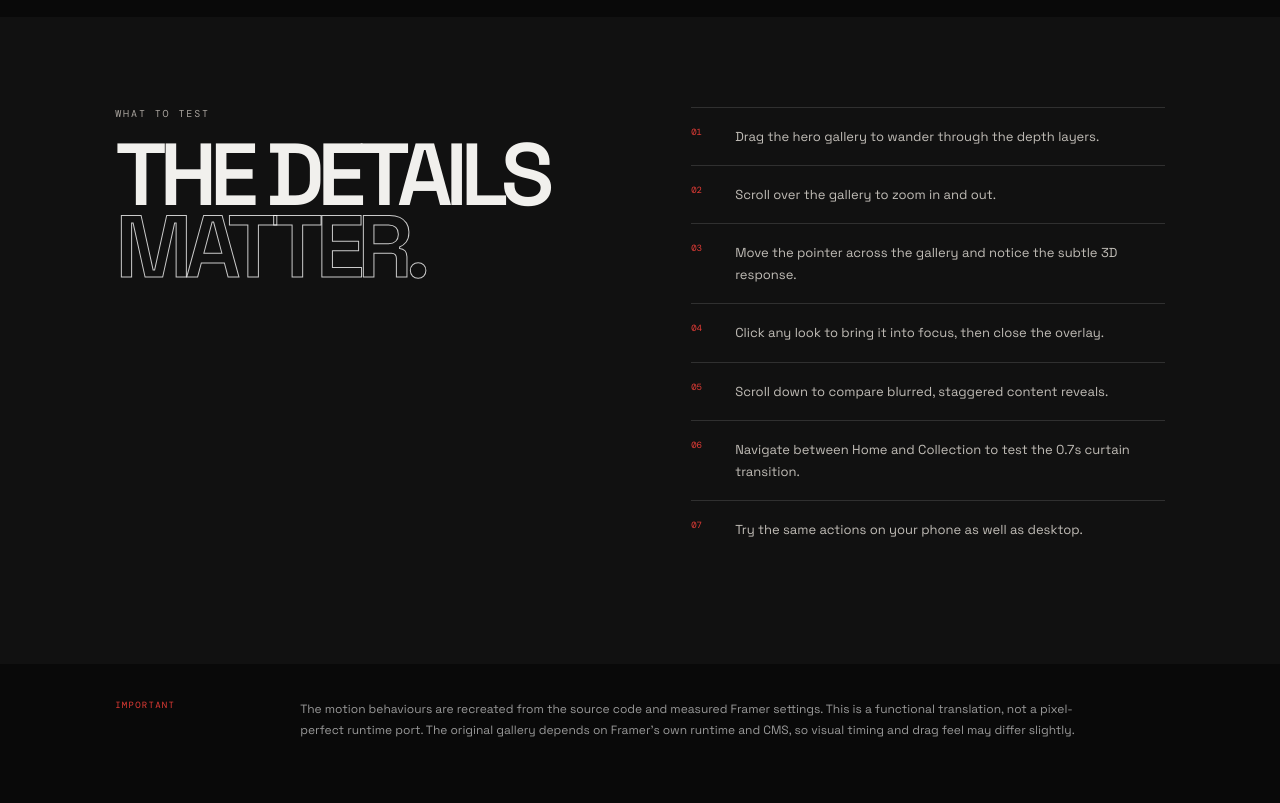
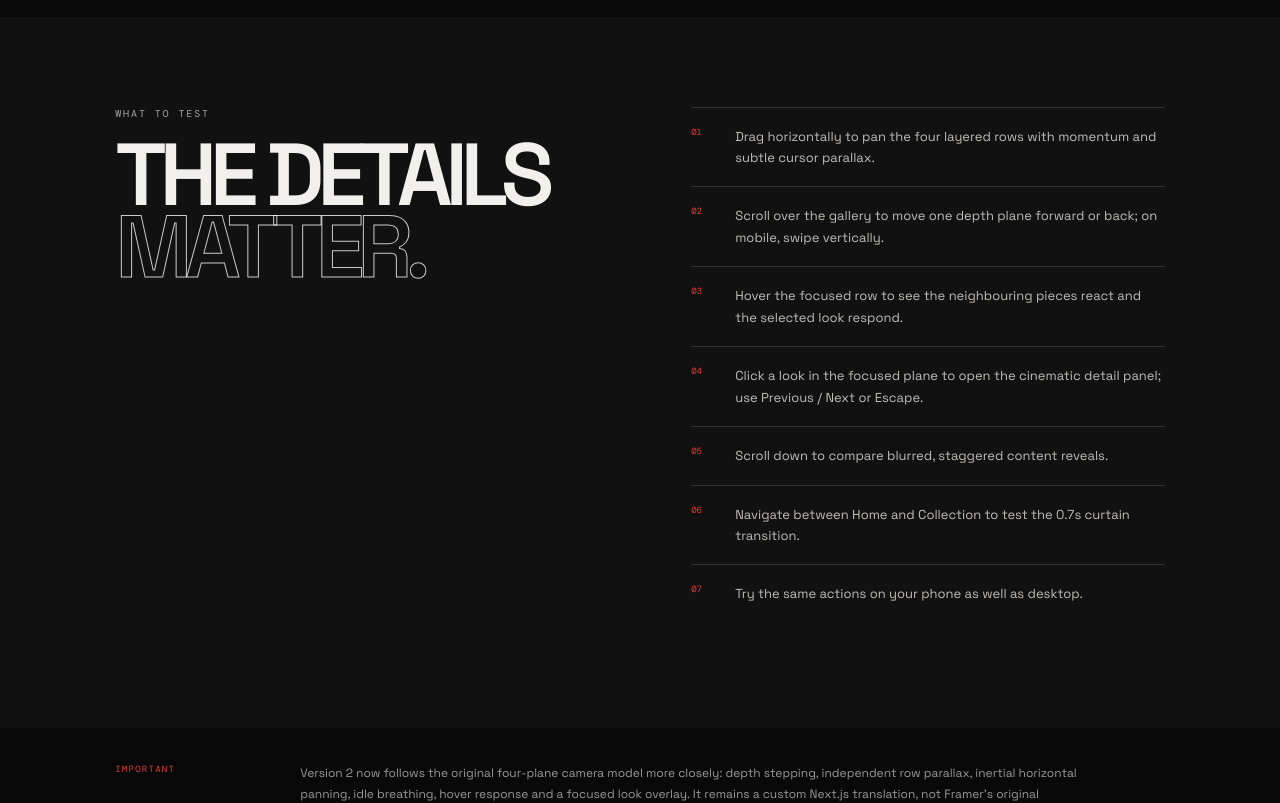
Before and after one commit to mrfictionbd-design/mr-fiction-framer-source., a Next.js app in the folder demo/: page /compare in a window 1280 px wide. Shown: the part 1680-2483 px from the top of the page. Built offline with nearby package versions, Linux system fonts and the light colour scheme.

Commit message:
Update motion comparison instructions for four-plane gallery

```diff
--- a/demo/app/compare/page.tsx
+++ b/demo/app/compare/page.tsx
@@ -13,9 +13,9 @@ export default function ComparePage(){
   <div className="compare-panel"><div className="compare-panel-head"><span>02 / NEW BUILD</span><span>NEXT.JS + FRAMER MOTION</span></div><div className="compare-frame"><iframe src="/" title="New MR. FICTION motion demo" loading="lazy"/></div><a className="compare-open" href="/" target="_blank">OPEN NEW DEMO IN A NEW TAB ↗</a></div>
  </section>
  <section className="motion-checks"><div><p className="eyebrow">WHAT TO TEST</p><h2>THE DETAILS<br/><em>MATTER.</em></h2></div><div className="check-list">
- {["Drag the hero gallery to wander through the depth layers.","Scroll over the gallery to zoom in and out.","Move the pointer across the gallery and notice the subtle 3D response.","Click any look to bring it into focus, then close the overlay.","Scroll down to compare blurred, staggered content reveals.","Navigate between Home and Collection to test the 0.7s curtain transition.","Try the same actions on your phone as well as desktop."].map((t,i)=><div className="check-row" key={i}><span>0{i+1}</span><p>{t}</p></div>)}
+ {["Drag horizontally to pan the four layered rows with momentum and subtle cursor parallax.","Scroll over the gallery to move one depth plane forward or back; on mobile, swipe vertically.","Hover the focused row to see the neighbouring pieces react and the selected look respond.","Click a look in the focused plane to open the cinematic detail panel; use Previous / Next or Escape.","Scroll down to compare blurred, staggered content reveals.","Navigate between Home and Collection to test the 0.7s curtain transition.","Try the same actions on your phone as well as desktop."].map((t,i)=><div className="check-row" key={i}><span>0{i+1}</span><p>{t}</p></div>)}
  </div></section>
- <section className="compare-disclaimer"><span>IMPORTANT</span><p>The motion behaviours are recreated from the source code and measured Framer settings. This is a functional translation, not a pixel-perfect runtime port. The original gallery depends on Framer’s own runtime and CMS, so visual timing and drag feel may differ slightly.</p></section>
+ <section className="compare-disclaimer"><span>IMPORTANT</span><p>Version 2 now follows the original four-plane camera model more closely: depth stepping, independent row parallax, inertial horizontal panning, idle breathing, hover response and a focused look overlay. It remains a custom Next.js translation, not Framer’s original runtime; we still need a live visual pass against the original on desktop and mobile.</p></section>
  <footer className="site-footer"><Link href="/" className="wordmark">MR. <span>FICTION</span><b>®</b></Link><span>MOTION STUDY / PREVIEW BUILD</span><div><Link href="/">HOME</Link><Link href="/collection">COLLECTION</Link></div><small>© 2026 MR. FICTION. NOT A PRODUCTION STORE.</small></footer>
  </main>;
 }
```
